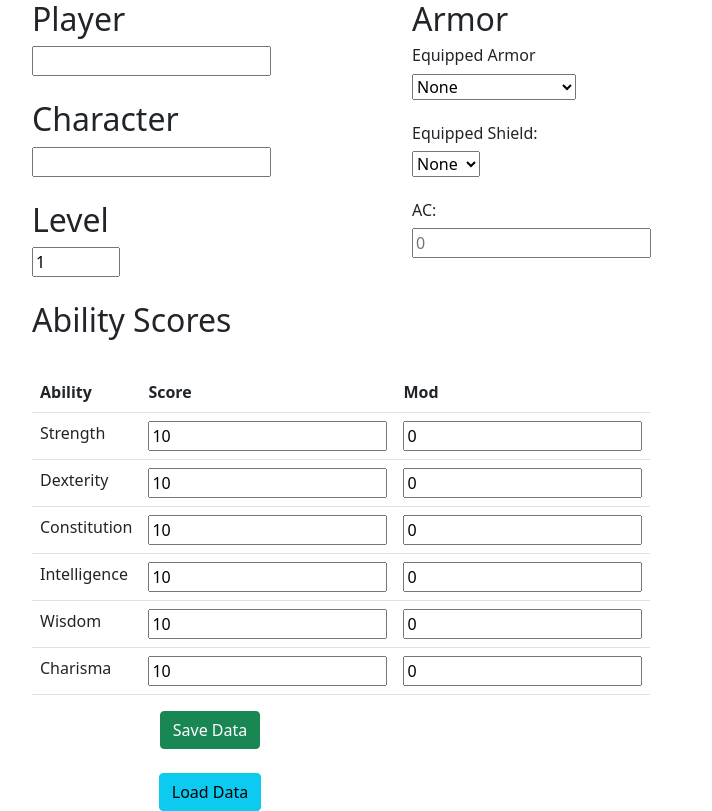
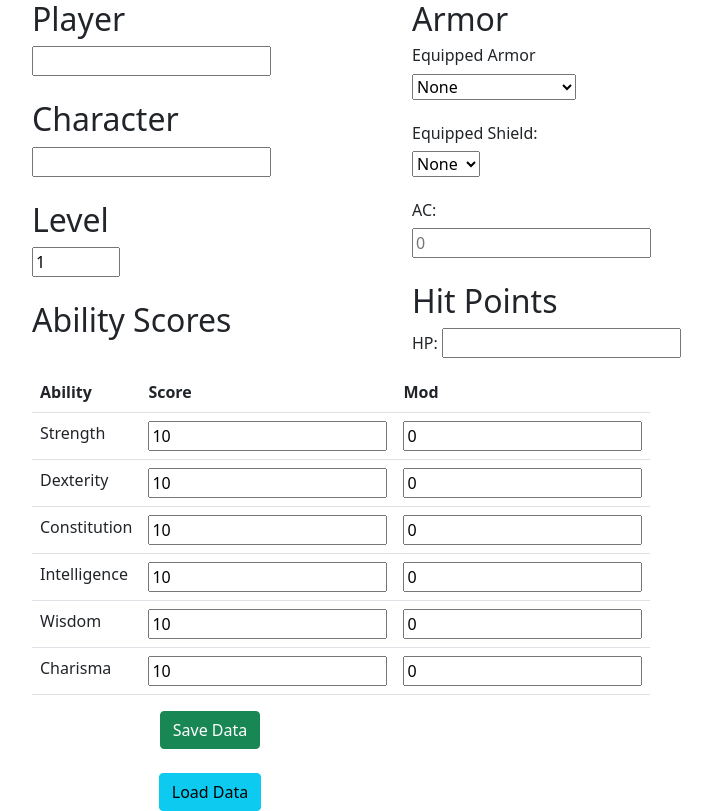
Before and after one commit to Dylan-Thrasher/Dynamic-Character-Sheet, a website: page index.html in a window 1280 px wide. Shown: the whole page, without its empty margins (50-762 px from the left). Drawn offline with nearby package versions, Linux system fonts and the light colour scheme.

Commit message:
updating HP section

```diff
--- a/index.html
+++ b/index.html
@@ -135,6 +135,14 @@
 
             <h6>AC:</h6>
             <input type="number" id="armorClass" placeholder="0">
+
+            <br><br>
+
+            <div class="center-me">
+                <h2>Hit Points</h2>
+                <span>HP: </span>
+                <input name="HP" class="stat" type="number" id="currentHP">
+            </div>
         </div>
     </div>
 </form>
```
